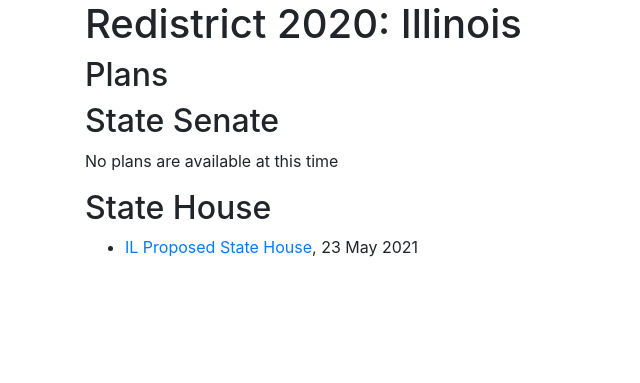
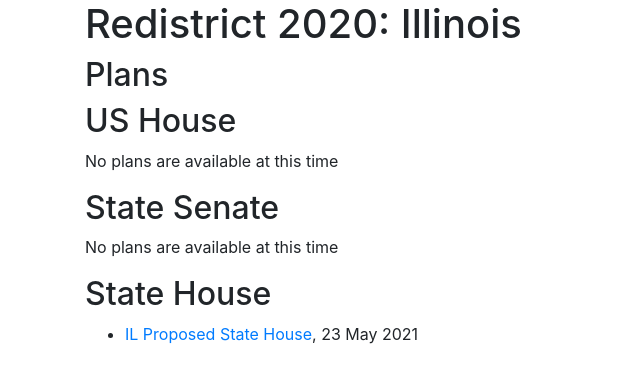
Before and after one commit to PlanScore/Redistrict2020, a Jekyll site: the page built from states/illinois.md, in a window 1280 px wide. Shown: the top 383 px of the page, without its empty margins (0-640 px from the left). Built offline with Jekyll 4.4.1, drawn with Linux system fonts in a browser that asks for light colours.

Commit message:
Update illinois.md

```diff
--- a/states/illinois.md
+++ b/states/illinois.md
@@ -6,17 +6,25 @@ layout: basic-page
 Plans
 ---
 
+US House
+---
+{% assign state_plans = site.plans | where: "state", "Illinois" | where: "body", "US House" | sort: "date" | reverse %}
+
+{% for plan in state_plans %}
+- [{{ plan.title }}]({{ plan.url }}), {{ plan.date | date_to_string }}
+{% else %}
+No plans are available at this time
+{% endfor %}
+
 State Senate
 ---
 {% assign state_plans = site.plans | where: "state", "Illinois" | where: "body", "State Senate" | sort: "date" | reverse %}
 
 {% for plan in state_plans %}
 - [{{ plan.title }}]({{ plan.url }}), {{ plan.date | date_to_string }}
+{% else %}
+No plans are available at this time
 {% endfor %}
-
-{% if state_plans.length == null %}
-No plans are available at this time
-{% endif %}
 
 
 State House
```
